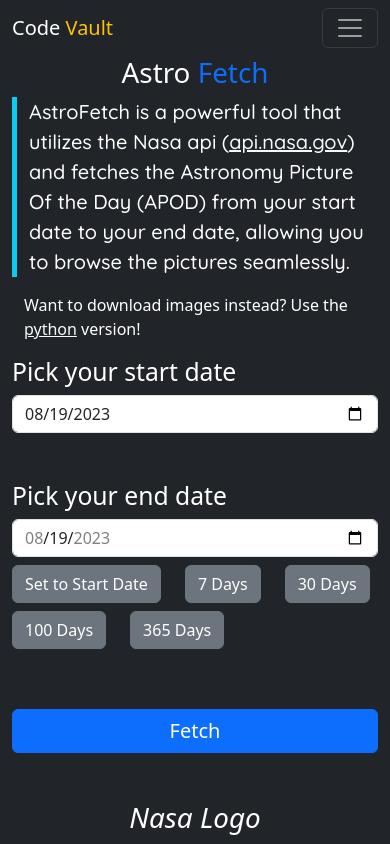
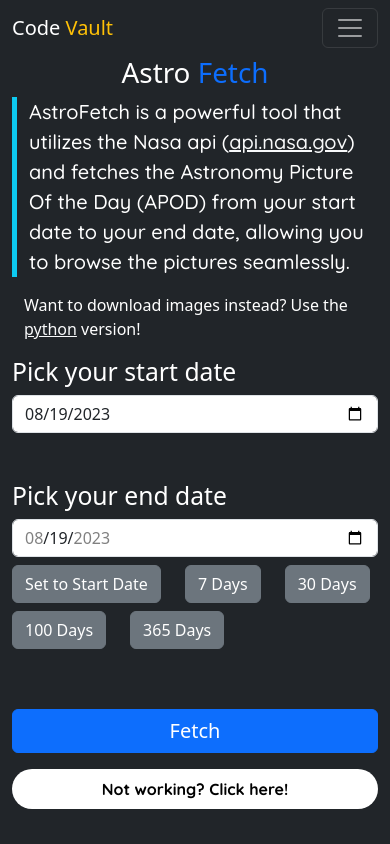
Before and after one commit to Oded2/Code-Vault, a SvelteKit app: page /astrofetch in a window 390 px wide. Shown: the top 844 px of the page. Built offline with nearby package versions, Linux system fonts and the light colour scheme; a web font is replaced by a local one.

Commit message:
Added a backup button for astrofetch incase my api key doesn't work

```diff
--- a/src/global.css
+++ b/src/global.css
@@ -97,6 +97,13 @@
     width: 50% !important;
   }
 }
+
+@media (max-width: 768px) {
+  .w-rmd-100 {
+    width: 100% !important;
+  }
+}
+
 @media (max-width: 576px) {
   .vh-rsm-10 {
     height: 10vh !important;
--- a/src/routes/astrofetch/+page.svelte
+++ b/src/routes/astrofetch/+page.svelte
@@ -63,23 +63,23 @@
     const currentData = await response.json();
     return currentData;
   }
-  async function insertImages() {
+  async function insertImages(isDemo) {
     isLoading = true;
     const url = addParams(apiUrl, {
-      api_key: nasaApiKey,
+      api_key: isDemo ? "DEMO_KEY" : nasaApiKey,
       start_date: startDate,
       end_date: endDate,
     });
     astroData = await fetchData(url);
     isLoading = false;
   }
-  const submit = async () => {
+  const submit = async (isDemo = false) => {
     const validation = validateDates(startDate, endDate);
     if (!validation["valid"]) {
       alert(validation["message"]);
       return;
     }
-    await insertImages();
+    await insertImages(isDemo);
   };
   function addParams(link, params) {
     link = new URL(link);
@@ -279,10 +279,19 @@
       </div>
 
       <div class="row my-5">
-        <div class="col mt-1 mt-md-0">
-          <button on:click={submit} class="btn btn-primary w-100 fs-5">
+        <div class="col-12 mt-1 mt-md-0">
+          <button
+            on:click={() => submit(false)}
+            class="btn btn-primary w-100 fs-5 position-relative"
+          >
             Fetch
           </button>
+        </div>
+        <div class="col">
+          <button
+            class="help-button mt-3 px-5 py-2 font-google-quicksand fw-bold w-rmd-100"
+            on:click={() => submit(true)}>Not working? Click here!</button
+          >
         </div>
       </div>
     </div>
@@ -419,4 +428,18 @@
   .custom-text {
     border-left: 5px solid;
   }
+  .help-button {
+    border-radius: 40px;
+    border: none;
+    transition: 0.5s;
+    background-color: white;
+  }
+  .help-button:hover {
+    scale: 105%;
+    background-color: #d3d3d3;
+  }
+  .help-button:active {
+    scale: 110%;
+    background-color: #b1afaf;
+  }
 </style>
```
